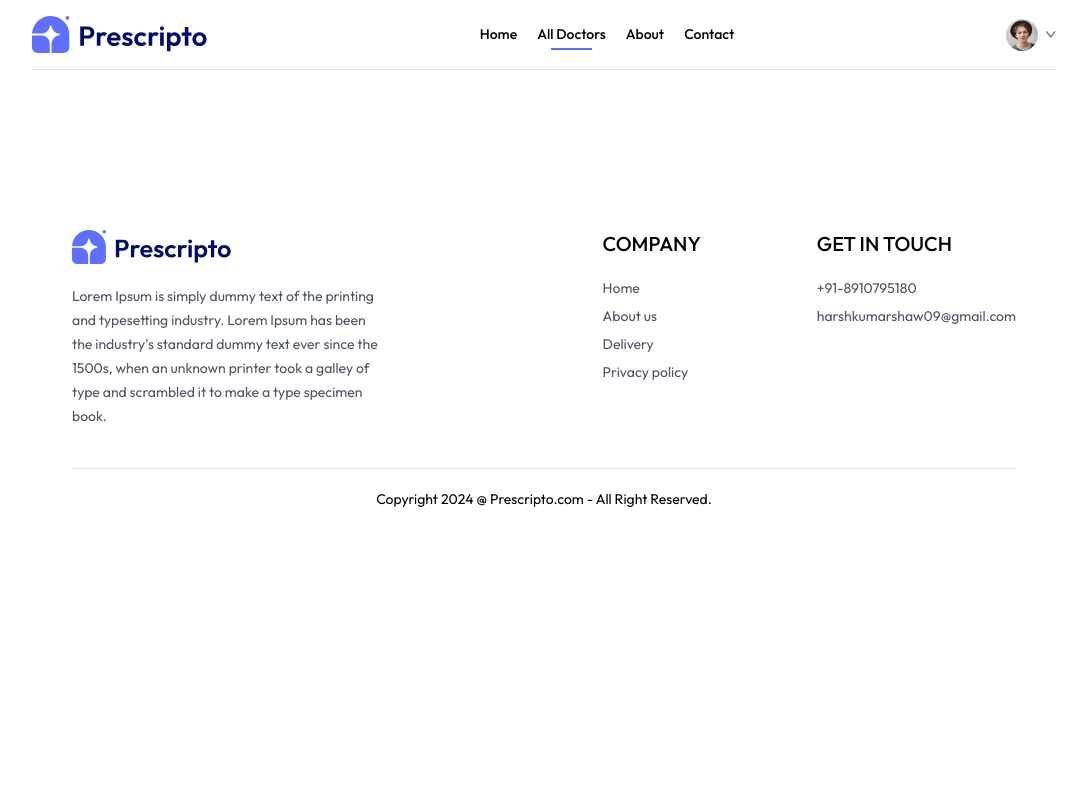
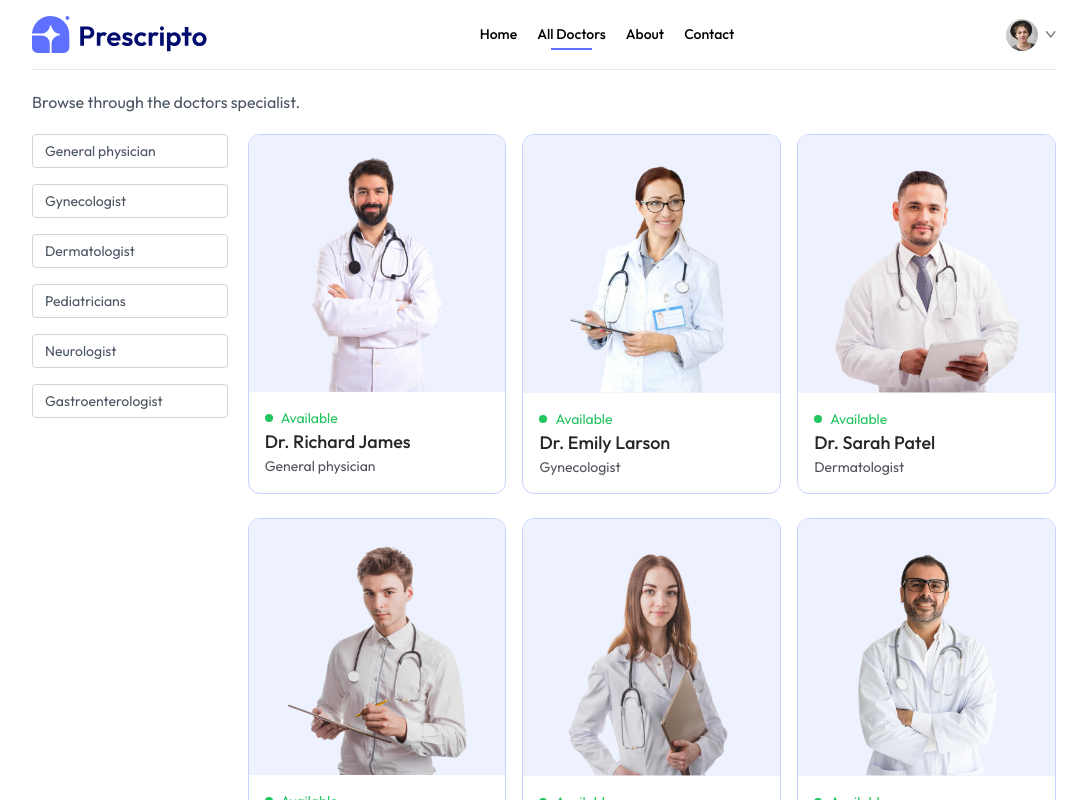
Before and after one commit to HarshKumar032/Prescripto, a React (Vite) app in the folder frontend/: page /doctors in a window 1280 px wide. Shown: the top 800 px of the page, without its empty margins (96-1183 px from the left). Built offline with nearby package versions, Linux system fonts and the light colour scheme.

Commit message:
Doctors page completed

```diff
--- a/frontend/src/pages/Doctors.jsx
+++ b/frontend/src/pages/Doctors.jsx
@@ -1,11 +1,148 @@
-import React from 'react'
+import React, { useContext, useEffect, useState } from "react";
+import { AppContext } from "../context/AppContext";
+import { useNavigate, useParams } from "react-router-dom";
 
 const Doctors = () => {
+  const { speciality } = useParams();
+  const [filterDoc, setFilterDoc] = useState([]);
+  const [showFilter, setShowFilter] = useState(false);
+  const navigate = useNavigate();
+
+  const { doctors } = useContext(AppContext);
+
+  const applyFilter = () => {
+    if (speciality) {
+      setFilterDoc(doctors.filter((doc) => doc.speciality === speciality));
+    } else {
+      setFilterDoc(doctors);
+    }
+  };
+
+  useEffect(() => {
+    applyFilter();
+  }, [doctors, speciality]);
+
   return (
     <div>
+      <p className="text-gray-600">Browse through the doctors specialist.</p>
+      <div className="flex flex-col sm:flex-row items-start gap-5 mt-5">
+        <button
+          onClick={() => setShowFilter(!showFilter)}
+          className={`py-1 px-3 border rounded text-sm  transition-all sm:hidden ${
+            showFilter ? "bg-primary text-white" : ""
+          }`}
+        >
+          Filters
+        </button>
+        <div
+          className={`flex-col gap-4 text-sm text-gray-600 ${
+            showFilter ? "flex" : "hidden sm:flex"
+          }`}
+        >
+          <p
+            onClick={() =>
+              speciality === "General physician"
+                ? navigate("/doctors")
+                : navigate("/doctors/General physician")
+            }
+            className={`w-[94vw] sm:w-auto pl-3 py-1.5 pr-16 border border-gray-300 rounded transition-all cursor-pointer ${
+              speciality === "General physician"
+                ? "bg-indigo-100 text-black "
+                : ""
+            }`}
+          >
+            General physician
+          </p>
+          <p
+            onClick={() =>
+              speciality === "Gynecologist"
+                ? navigate("/doctors")
+                : navigate("/doctors/Gynecologist")
+            }
+            className={`w-[94vw] sm:w-auto pl-3 py-1.5 pr-16 border border-gray-300 rounded transition-all cursor-pointer ${
+              speciality === "Gynecologist" ? "bg-indigo-100 text-black " : ""
+            }`}
+          >
+            Gynecologist
+          </p>
+          <p
+            onClick={() =>
+              speciality === "Dermatologist"
+                ? navigate("/doctors")
+                : navigate("/doctors/Dermatologist")
+            }
+            className={`w-[94vw] sm:w-auto pl-3 py-1.5 pr-16 border border-gray-300 rounded transition-all cursor-pointer ${
+              speciality === "Dermatologist" ? "bg-indigo-100 text-black " : ""
+            }`}
+          >
+            Dermatologist
+          </p>
+          <p
+            onClick={() =>
+              speciality === "Pediatricians"
+                ? navigate("/doctors")
+                : navigate("/doctors/Pediatricians")
+            }
+            className={`w-[94vw] sm:w-auto pl-3 py-1.5 pr-16 border border-gray-300 rounded transition-all cursor-pointer ${
+              speciality === "Pediatricians" ? "bg-indigo-100 text-black " : ""
+            }`}
+          >
+            Pediatricians
+          </p>
+          <p
+            onClick={() =>
+              speciality === "Neurologist"
+                ? navigate("/doctors")
+                : navigate("/doctors/Neurologist")
+            }
+            className={`w-[94vw] sm:w-auto pl-3 py-1.5 pr-16 border border-gray-300 rounded transition-all cursor-pointer ${
+              speciality === "Neurologist" ? "bg-indigo-100 text-black " : ""
+            }`}
+          >
+            Neurologist
+          </p>
+          <p
+            onClick={() =>
+              speciality === "Gastroenterologist"
+                ? navigate("/doctors")
+                : navigate("/doctors/Gastroenterologist")
+            }
+            className={`w-[94vw] sm:w-auto pl-3 py-1.5 pr-16 border border-gray-300 rounded transition-all cursor-pointer ${
+              speciality === "Gastroenterologist"
+                ? "bg-indigo-100 text-black "
+                : ""
+            }`}
+          >
+            Gastroenterologist
+          </p>
+        </div>
+        <div className="w-full grid grid-cols-auto gap-4 gap-y-6">
+          {filterDoc.map((item, index) => (
+            <div
+              onClick={() => {
+                navigate(`/appointment/${item._id}`);
+                window.scrollTo(0, 0);
+              }}
+              className="border border-indigo-200 rounded-xl overflow-hidden cursor-pointer hover:translate-y-[-10px] transition-all duration-500"
+              key={index}
+            >
+              <img className="bg-indigo-50" src={item.image} alt="" />
+              <div className="p-4">
+                <div className="flex items-center gap-2 text-sm text-center text-green-500">
+                  <p className="w-2 h-2 bg-green-500 rounded-full"></p>
+                  <p>Available</p>
+                </div>
+                <p className="text-neutral-800 text-lg font-medium">
+                  {item.name}
+                </p>
+                <p className="text-zinc-600 text-sm">{item.speciality}</p>
+              </div>
+            </div>
+          ))}
+        </div>
+      </div>
+    </div>
+  );
+};
 
-    </div>
-  )
-}
-
-export default Doctors
+export default Doctors;
```
